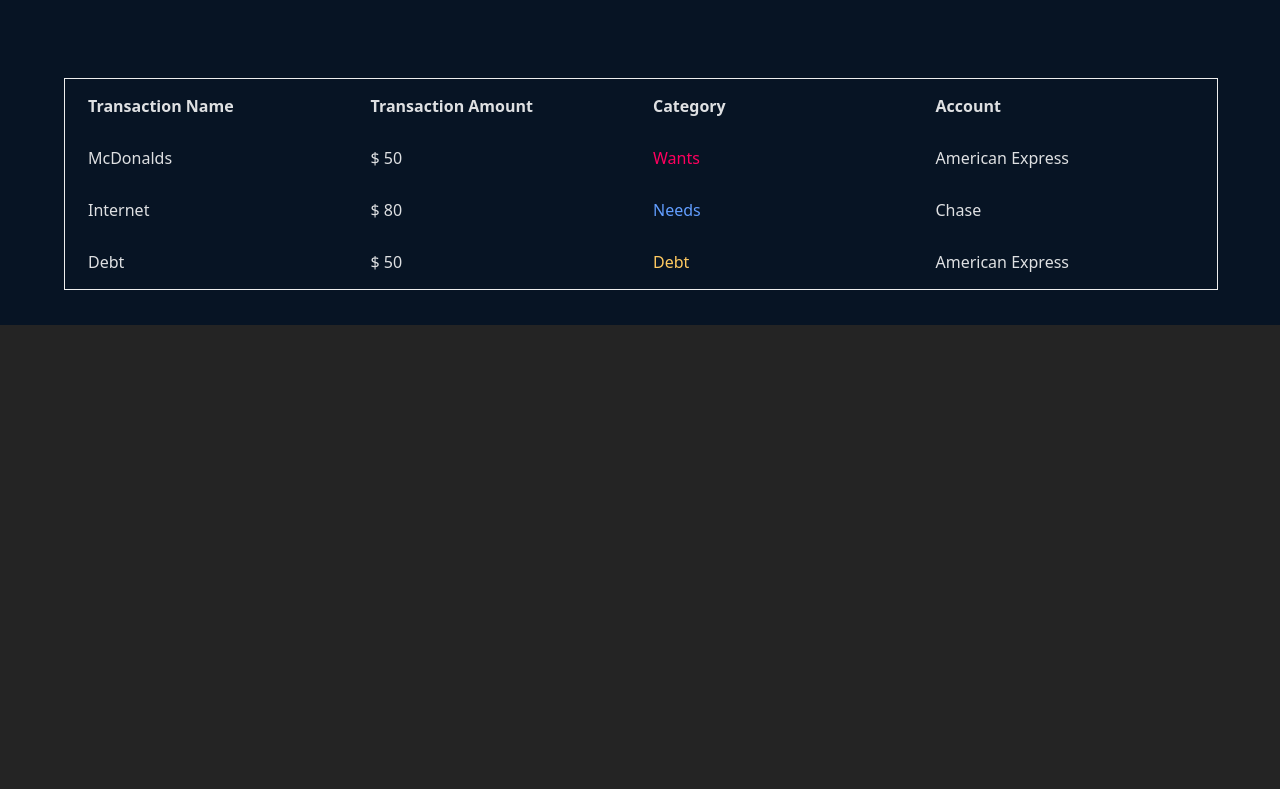
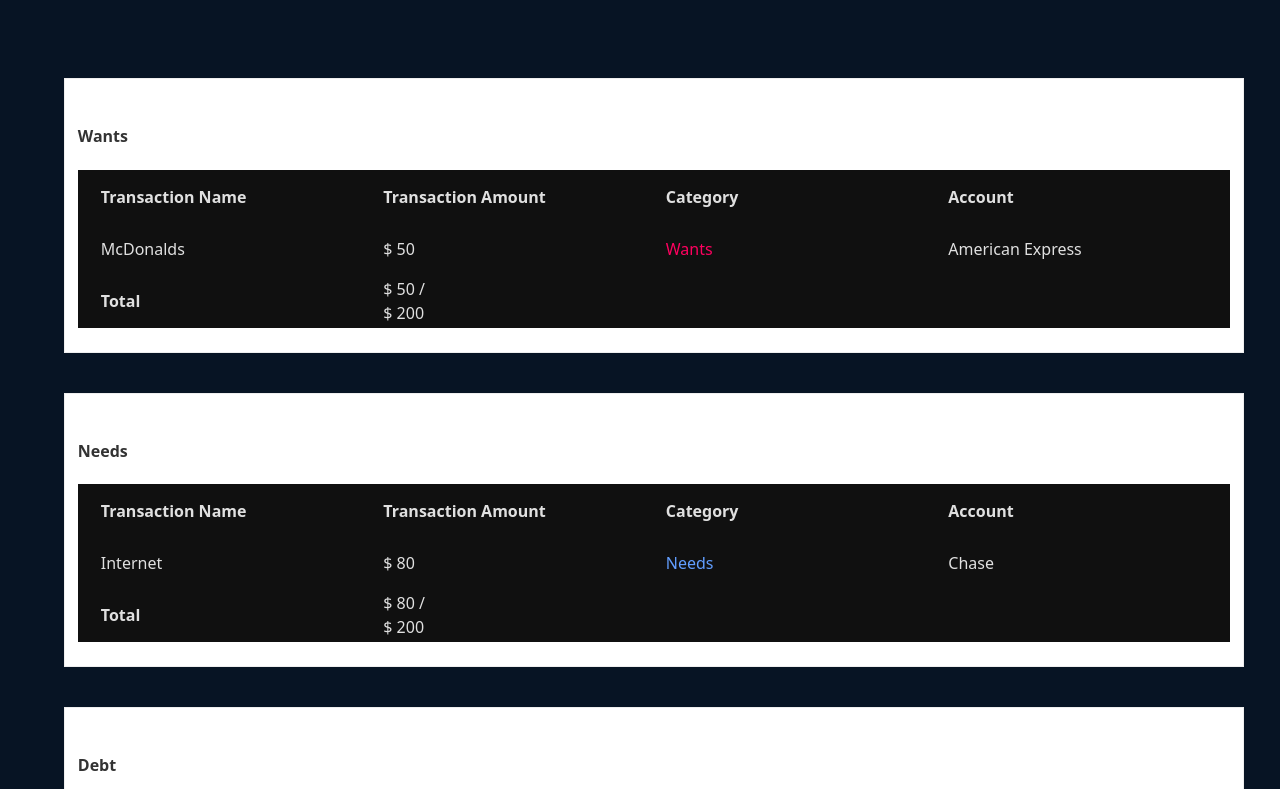
Before and after one commit to Bryang09/MERNfinance, a React (Vite) app in the folder frontend/: page /demo/transactions in a window 1280 px wide. Shown: the part 571-1360 px from the top of the page. Before the commit the page ends 896 px from the top, so only its background shows below. Built offline with nearby package versions, Linux system fonts and the light colour scheme.

Commit message:
Refactored Code On Transactions Page

```diff
--- a/frontend/src/pages/Demo/DemoAddTransaction.jsx
+++ b/frontend/src/pages/Demo/DemoAddTransaction.jsx
@@ -23,11 +23,12 @@ function DemoAddTransaction(user) {
     const acc = account == "Other" ? newAccount : account;
     const tr = {
       transaction_account: acc,
-      transaction_amount: amount,
+      transaction_amount: parseInt(amount),
       transaction_name: name,
       transaction_type: category,
     };
     user.newTransactions(tr);
+    e.target.reset();
   };
   return (
     <div className="transaction-container">
@@ -74,7 +75,7 @@ function DemoAddTransaction(user) {
               onChange={(e) => setAccount(e.target.value)}
               required
             >
-              <option disabled defaultValue={""}></option>
+              <option disabled selected defaultChecked></option>
               {result.map((t, i) => {
                 return (
                   <option value={t.transaction_account} key={i}>
--- a/frontend/src/pages/Demo/DemoTranactions.jsx
+++ b/frontend/src/pages/Demo/DemoTranactions.jsx
@@ -4,13 +4,59 @@ import "../../styles/demo/transactions.scss";
 import "../../styles/demo.scss";
 import DemoAddTransaction from "./DemoAddTransaction";
 import { User } from "./User";
+import DemoTransactionResults from "./DemoTransactionResults";
 
 function DemoTransaction() {
-  const transactions = User.transactions;
+  console.log(User);
+  //   Add all the debts
+  const debts = User.debts.reduce((a, v) => (a += v.weekly_payment), 0);
+
+  //   user transactions
+  const transactions = [...User.transactions];
+
+  //   divide the monthly income by 4
+  const monthly_income = User.monthly_income;
+  const weekly_income = monthly_income / 4;
+
+  //   filters for the category then adds to the total amount
+  const totWant = transactions
+    .filter((t) => t.transaction_type === "Wants")
+    .reduce((a, v) => (a += v.transaction_amount), 0);
+  //   filters for the category then adds to the total amount
+  const totNeeds = transactions
+    .filter((n) => n.transaction_type === "Needs")
+    .reduce((a, v) => (a += v.transaction_amount), 0);
+  const totDebt = transactions
+    .filter((d) => d.transaction_type === "Debt")
+    .reduce((a, v) => (a += v.transaction_amount), 0);
+
+  //
+  const wants =
+    User.goal === "Debt" ? weekly_income * 0.2 : weekly_income * 0.3;
+  const needs =
+    User.goal === "Debt" ? weekly_income * 0.2 : weekly_income * 0.3;
+  const debt = User.goal === "Debt" ? debts : 0;
 
   const [transaction, setTransaction] = useState(transactions);
+  const [budgetNeeds] = useState((User.monthly_income / 4) * 0.3);
+  const [totalWant, setTotalWant] = useState(totWant);
+  const [totalNeed, setTotalNeed] = useState(totNeeds);
+  const [totalDebt, setTotalDebt] = useState(totDebt);
+
   useEffect(() => {
-    console.log(transaction);
+    const totalWant = transaction
+      .filter((t) => t.transaction_type === "Wants")
+      .reduce((a, v) => (a += v.transaction_amount), 0);
+    setTotalWant(totalWant);
+    const totNeeds = transaction
+      .filter((n) => n.transaction_type === "Needs")
+      .reduce((a, v) => (a += v.transaction_amount), 0);
+    setTotalNeed(totNeeds);
+    const totDebt = transaction
+      .filter((d) => d.transaction_type === "Debt")
+      .reduce((a, v) => (a += v.transaction_amount), 0);
+    setTotalDebt(totDebt);
+    console.log(totalWant);
   }, [transaction]);
 
   function newTransactions(ar) {
@@ -18,8 +64,6 @@ function DemoTransaction() {
     setTransaction([...transaction, ar]);
     console.log(transaction);
   }
-
-  console.log(transaction);
 
   return (
     <>
@@ -31,32 +75,24 @@ function DemoTransaction() {
             newTransactions={newTransactions}
             transaction={transaction}
           />
-          <div className="show-transactions-container">
-            <div className="show-transactions">
-              <table>
-                <tbody>
-                  <tr>
-                    <th>Transaction Name</th>
-                    <th>Transaction Amount</th>
-                    <th>Category</th>
-                    <th>Account</th>
-                  </tr>
-                  {transaction.map((t, i) => {
-                    return (
-                      <tr key={i}>
-                        <td>{t.transaction_name}</td>
-                        <td>$ {t.transaction_amount}</td>
-                        <td className={t.transaction_type}>
-                          {t.transaction_type}
-                        </td>
-                        <td>{t.transaction_account}</td>
-                      </tr>
-                    );
-                  })}
-                </tbody>
-              </table>
-            </div>
-          </div>
+          <DemoTransactionResults
+            type="Wants"
+            transaction={transaction}
+            totalAmount={totalWant}
+            total={wants}
+          />
+          <DemoTransactionResults
+            type="Needs"
+            transaction={transaction}
+            totalAmount={totalNeed}
+            total={needs}
+          />
+          <DemoTransactionResults
+            type="Debt"
+            transaction={transaction}
+            totalAmount={totDebt}
+            total={debt}
+          />
         </div>
       </div>
     </>
--- /dev/null
+++ b/frontend/src/pages/Demo/DemoTransactionResults.jsx
@@ -0,0 +1,50 @@
+function DemoTransactionResults(tr) {
+  const transaction = tr.transaction;
+  const { totalAmount, total, type } = tr;
+  console.log(type);
+  console.log(tr);
+  return (
+    <div className="show-transactions-container">
+      <h4>{type}</h4>
+      <div className="show-transactions">
+        <table>
+          <tbody>
+            <tr>
+              <th>Transaction Name</th>
+              <th>Transaction Amount</th>
+              <th>Category</th>
+              <th>Account</th>
+            </tr>
+            {transaction.map((t, i) => {
+              console.log(t.transaction_type);
+              if (t.transaction_type === type) {
+                return (
+                  <tr key={i}>
+                    <td>{t.transaction_name}</td>
+                    <td>$ {t.transaction_amount}</td>
+                    <td className={t.transaction_type}>{t.transaction_type}</td>
+                    <td>{t.transaction_account}</td>
+                  </tr>
+                );
+              }
+            })}
+          </tbody>
+          <tfoot>
+            <tr>
+              <th>Total</th>
+              <td>
+                <span className={totalAmount > total ? "over" : ""}>
+                  $ {totalAmount}{" "}
+                </span>
+                /
+                <br />$ {total}
+              </td>
+            </tr>
+          </tfoot>
+        </table>
+      </div>
+    </div>
+  );
+}
+
+export default DemoTransactionResults;
--- a/frontend/src/styles/demo/transactions.scss
+++ b/frontend/src/styles/demo/transactions.scss
@@ -96,26 +96,43 @@ $accent: #35ffc6;
 
 .show-transactions-container {
   border: 1px solid #eee;
+  background: #fff;
+  padding: 3vh 1vw;
   width: 90vw;
   display: flex;
   align-items: center;
+  flex-direction: column;
+  margin: 5vh 0;
+
+  h4 {
+    color: #333;
+    align-self: flex-start;
+  }
 
   justify-content: center;
   //   margin-top: 10vh;
 
   .show-transactions {
     padding-left: 20px;
+    background: #101010;
   }
 
   table {
     width: 100%;
     table-layout: fixed;
 
+    td {
+      text-transform: capitalize;
+    }
+
     a {
       display: flex;
     }
     th {
       text-align: left;
+    }
+    .over {
+      color: #ff005f;
     }
     tr {
       height: 50px;
@@ -125,6 +142,9 @@ $accent: #35ffc6;
         cursor: pointer;
         background: #101010;
       }
+    }
+    tfoot {
+      width: 100%;
     }
     .labels {
       &:hover {
```
